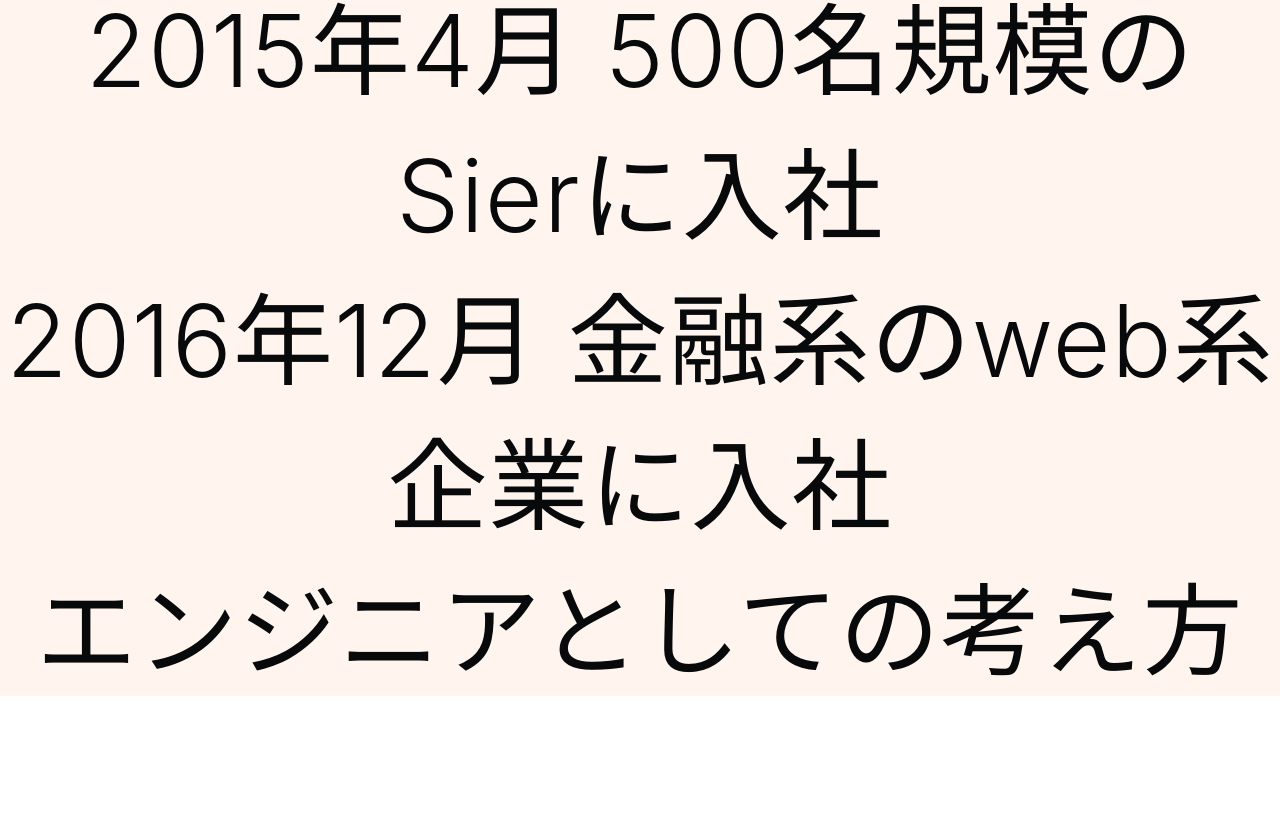
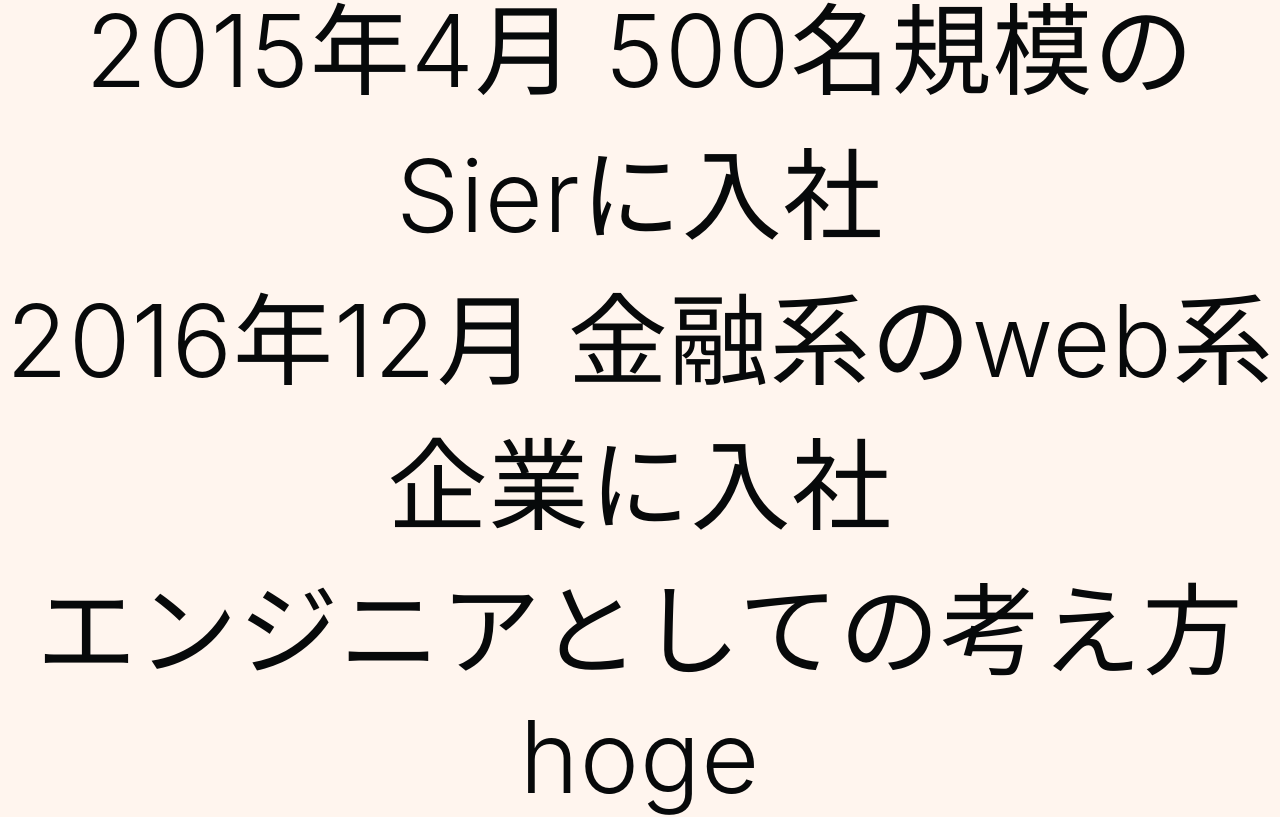
Before and after one commit to y-mitsuyoshi/yuma-portfolio, a Nuxt app: page /profile in a window 1280 px wide. Shown: the part 4283-5100 px from the top of the page. Before the commit the page ends 4979 px from the top, so only its background shows below. Built offline with nearby package versions, Linux system fonts and the light colour scheme.

Commit message:
とりあえず文字を埋めるように修正

```diff
--- a/pages/profile/index.vue
+++ b/pages/profile/index.vue
@@ -52,7 +52,7 @@
           <div class="box">
             <p class="title is-3">エンジニアとしての考え方</p>
             <p class="title is-5">
-
+              hoge
             </p>
           </div>
         </div>
```
